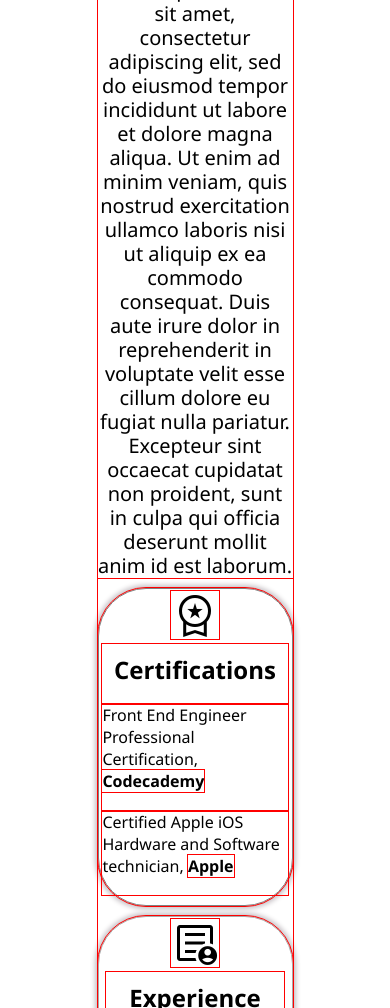
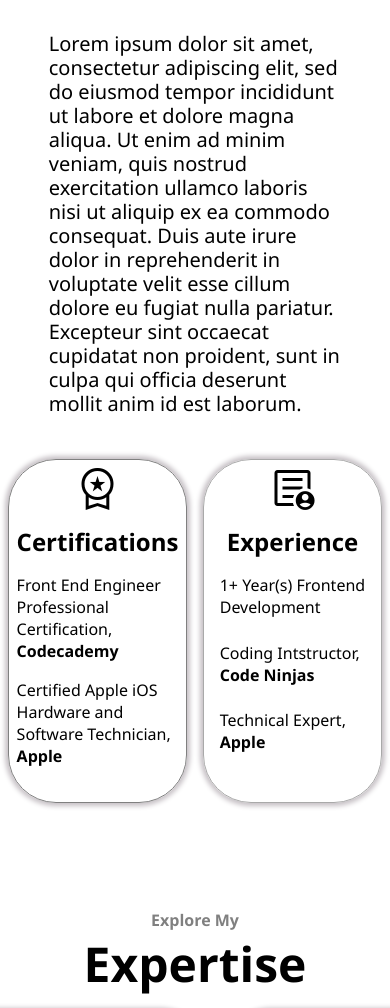
Before and after one commit to WilCoYo/PortfolioHomepage, a plain HTML site: page index.html in a window 390 px wide. Shown: the part 780-1788 px from the top of the page. Drawn offline with nearby package versions, Linux system fonts and the light colour scheme.

Commit message:
working ona about-me section responsiveness

```diff
--- a/index.html
+++ b/index.html
@@ -72,6 +72,8 @@
 
     <div  class="about-me-body" >
 
+        <div class="about-me-leftside">
+
             <div class="about-me">
                 <p> Lorem ipsum dolor sit amet, consectetur adipiscing elit,
                     sed do eiusmod tempor incididunt ut labore et dolore magna aliqua.
@@ -83,6 +85,9 @@
                 </p>
             </div>
 
+        </div>
+
+        <div class="about-me-rightside">
 
             <div class="certifications">
                 <span class="material-symbols-outlined" style="font-size: 3rem">
@@ -91,7 +96,7 @@
                 <h4>Certifications</h4>
                 <ul>
                     <li>Front End Engineer Professional Certification, <strong>Codecademy</strong></li>
-                <li>Certified Apple iOS Hardware and Software technician, <strong>Apple</strong></li>
+                    <li>Certified Apple iOS Hardware and Software Technician, <strong>Apple</strong></li>
 
                 </ul>
             </div>
@@ -108,6 +113,7 @@
                 </ul>
             </div>
 
+        </div>
 
     </div>
 
--- a/styles.css
+++ b/styles.css
@@ -3,7 +3,7 @@
 * {
     margin: 0;
     padding: 0;
-    outline: solid red .1rem;
+    /* outline: solid red .1rem; */
 }
 
 html {
@@ -232,18 +232,28 @@ body {
     list-style: none;
 }
 
-
-
-.about-me {
-    width: 33%;
-    margin: 2% 5% 5% 2%;
-    line-height: 1.5rem;
-    font-size: 1.25rem
+.about-me-leftside {
+    display: flex;
+    justify-content: center;
+    width: 40%;
 }
 
 
 
+.about-me {
+    width: 100%;
+    margin: 0 5% 5% 30%;
+    line-height: 1.5rem;
+    font-size: 1.25rem;
+}
 
+
+
+.about-me-rightside {
+    display: flex;
+    justify-content: space-evenly;
+    width: 60%;
+}
 
 
 
@@ -251,9 +261,10 @@ body {
     border: solid gray .1rem;
     box-shadow: 0px 0px 5px 3px #C6C0C5;
     text-align: center;
-    margin-right: 5%;
     padding: 1% 2% 5% 2%;
     border-radius: 3rem;
+    width: 100%;
+    margin: 0 5%;
 }
 
 .certifications h4 {
@@ -280,21 +291,22 @@ body {
     border: solid darkgrey .1rem;
     box-shadow: 0px 0px 5px 3px #C6C0C5;
     text-align: center;
-    padding: 1% 4% 3% 4%;
-    margin-right: 2%;
+    padding: 1% 2% 5% 2%;
     border-radius: 3rem;
+    width: 100%;
+    margin: 0 5%;
 }
 
 .experience h4 {
     font-weight: bold;
     font-size: 1.5rem;
     padding-top: 5%;
-    padding-bottom: 20%;
+    padding-bottom: 15%;
 }
 
 .experience ul {
     text-align: start;
-
+    margin-left: 5%;
 }
 
 .experience li {
@@ -591,20 +603,40 @@ footerBase {
 /* About-Me Media Queries */
 
 @media screen and (max-width: 67.5em) {
+
+    .about-me-header {
+        margin-top: 25%;
+    }
+
     .about-me-body {
-        display: block;
-        width: 50%;
-        text-align: center;
-        margin: 0 auto;
+        flex-direction: column;
+        align-content: center;
+        flex-wrap: wrap;
     }
 
     .about-me {
-        width: 100%;
-        margin: 0 auto;
+        width: 75%;
+        margin: 2% auto;
+        display: inline;
     }
 
+    .about-me-leftside {
+        display: flex;
+        justify-content: center;
+        width: 100%;
+        margin: 2% 5%;
+    }
+
+    .about-me-rightside {
+        display: flex;
+        justify-content: center;
+        width: 100%;
+        margin: 5%;
+    }
+
+
     .certifications {
-        margin: 5% auto;
+        margin: 2%;
     }
 
     .certifications h4 {
@@ -612,7 +644,7 @@ footerBase {
     }
 
     .experience {
-        margin: 5% auto;
+        margin: 2%;
     }
 
     .experience h4 {
```
Lines whose indentation alone changed are shown as unchanged.
